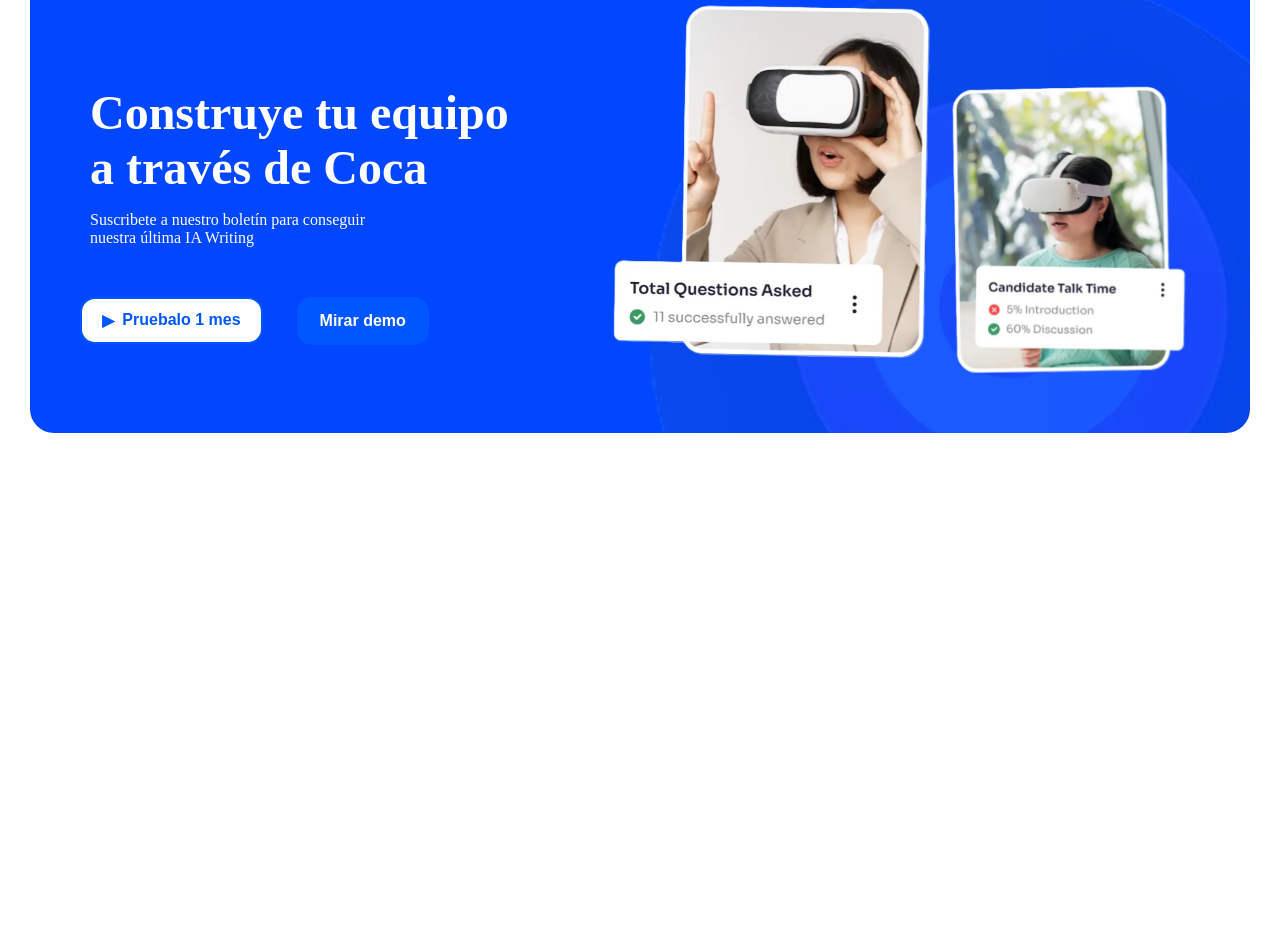
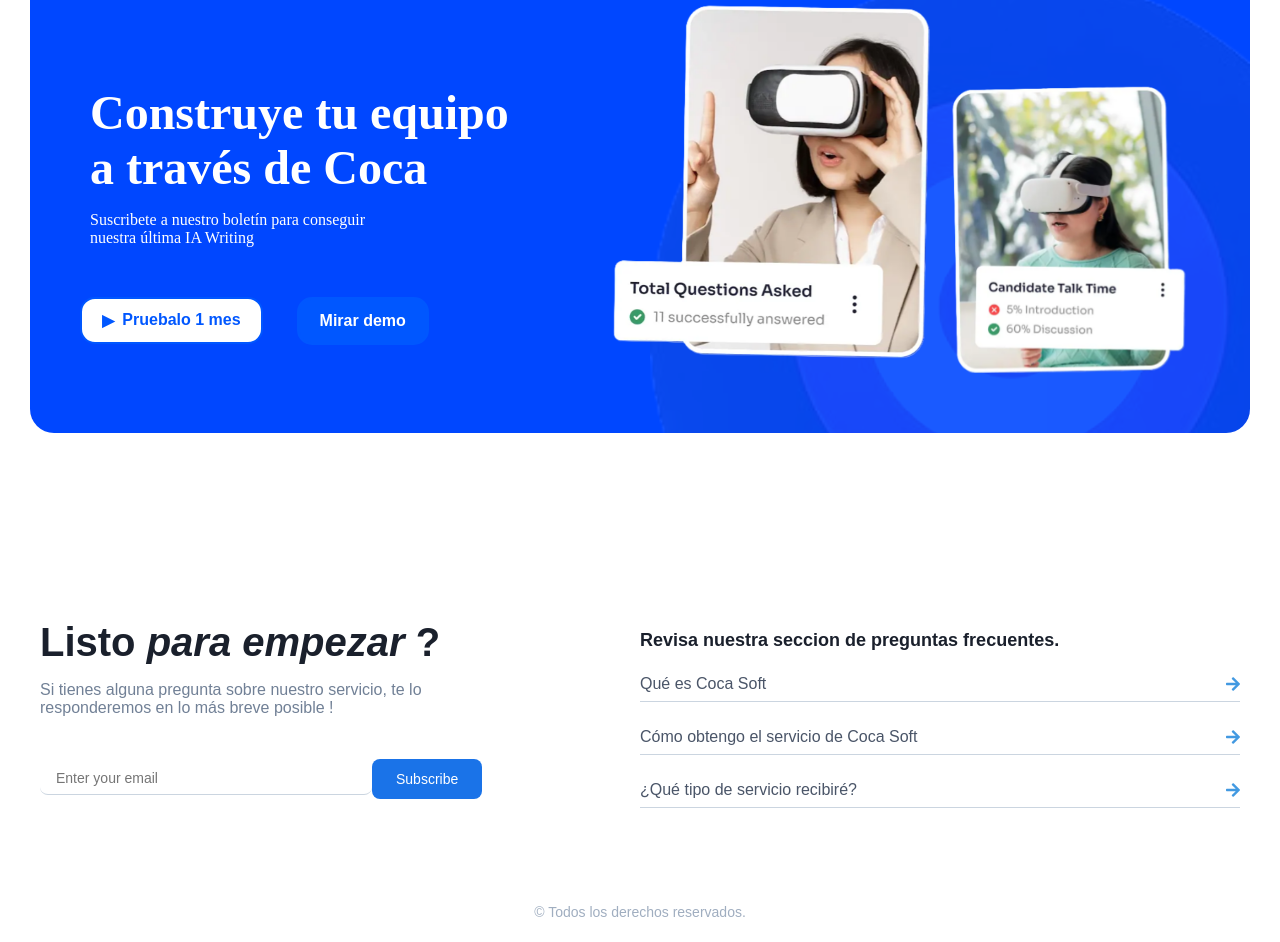
Before and after one commit to ANNDREW492/Practicas1, a plain HTML site: page index.html in a window 1280 px wide. Shown: the part 3792-4734 px from the top of the page. Before the commit the page ends 4325 px from the top, so only its background shows below. Drawn offline with Linux system fonts and the light colour scheme.

Commit message:
último bloque agregado

```diff
--- a/index.html
+++ b/index.html
@@ -4,7 +4,9 @@
     <meta charset="UTF-8">
     <meta name="viewport" content="width=device-width, initial-scale=1">
     <title>Inicio</title>
+    <link rel="stylesheet" href="https://cdnjs.cloudflare.com/ajax/libs/font-awesome/5.15.3/css/all.min.css">
     <link rel="stylesheet" href="styles\styles.css">
+
 </head>
 <body>
     <svg class="curva" xmlns="http://www.w3.org/2000/svg" viewBox="0 0 500 500" preserveAspectRatio="xMidYMid meet">
@@ -209,6 +211,51 @@
                 </div>
             </div>
         </div>
+
+        <div class="cuadrofinal">
+            <div class="containerfinal">
+                <div class="contentfinal">
+                    <div class="left-section">
+                        <h1>Listo <span class="italic">para empezar</span> ?</h1>
+                        <p>Si tienes alguna pregunta sobre nuestro servicio, te lo<br>
+                             responderemos en lo más breve posible !</p><br>
+                        <div class="input-group">
+                            <input type="email" placeholder="Enter your email" class="cuadroemail">
+                            <button>Subscribe</button>
+                        </div>
+                    </div>
+                    <div class="right-section">
+                        <h2>Revisa nuestra seccion de preguntas frecuentes. </h2>
+                        <ul>
+                            <li>
+                                <span>Qué es Coca Soft</span><br>
+                                <i class="fas fa-arrow-right"></i>
+                            </li><br>
+                            <li>
+                                <span>Cómo obtengo el servicio de Coca Soft</span><br>
+                                <i class="fas fa-arrow-right"></i>
+                            </li><br>
+                            <li>
+                                <span>¿Qué tipo de servicio recibiré?</span><br>
+                                <i class="fas fa-arrow-right"></i>
+                            </li><br>
+                        </ul>
+                    </div>
+                </div>
+            </div>
+            <footer>
+                <p>© Todos los derechos reservados.</p>
+            </footer>
+        </div>
+
+
+
+
+
+
+
+
+
     <!--javascript de main tittle, letras grandes del pie de pagina -->
     <script>
         document.addEventListener("DOMContentLoaded", function() {
@@ -262,6 +309,7 @@
     document.addEventListener("DOMContentLoaded", function() {
         const imagenesDerecha = document.querySelector('.imagenes-derecha');
         const images = imagenesDerecha.querySelectorAll('img');
+        const brazoRobot = document.querySelector('.brazo_robot1');
         const options = {
             root: null,
             rootMargin: '0px',
--- a/styles/styles.css
+++ b/styles/styles.css
@@ -664,6 +664,160 @@
 }
 
 
+/* contenedor final*/
+
+.cuadrofinal {
+    display: flex;
+    flex-direction: column;
+    align-items: center;
+    justify-content: center;
+    min-height: 150px;
+    background-color: #ffffff;
+    margin: 0;
+    font-family: Arial, sans-serif;
+}
+
+.containerfinal {
+    max-width: 1200px;
+    width: 100%;
+    padding: 2rem;
+}
+
+.contentfinal {
+    display: flex;
+    flex-direction: column;
+    justify-content: space-between;
+    align-items: center;
+}
+
+@media (min-width: 768px) {
+    .contentfinal {
+        flex-direction: row;
+    }
+}
+
+.left-section {
+    width: 100%;
+    margin-bottom: 2rem;
+}
+
+@media (min-width: 768px) {
+    .left-section {
+        width: 50%;
+        margin-bottom: 0;
+    }
+}
+
+.left-section h1 {
+    font-size: 2.5rem;
+    font-weight: bold;
+    color: #1a202c;
+    margin-bottom: 0.5rem;
+}
+
+.left-section h1 .italic {
+    font-style: italic;
+}
+
+.left-section p {
+    color: #718096;
+    margin-bottom: 1.5rem;
+}
+
+.input-group {
+    display: flex;
+    align-items: center;
+
+}
+.cuadroemail{
+    width: 300px;
+    padding: 12px 16px;
+    border: none;
+    border-bottom: 1px solid #ccc;
+    border-radius: 8px;
+    outline: none;
+    font-size: 14px;
+    color: #555;
+}
+.input-group input {
+    border-bottom: 1px solid #cbd5e0;
+    padding: 0.5rem 1rem;
+    width: 100%;
+    max-width: 300px;
+    outline: none;
+    transition: border-color 0.5s;
+}
+
+.input-group input:focus {
+    border-color: #4299e1;
+}
+
+.input-group button {
+    padding: 12px 24px;
+    background-color: #1a73e8;
+    color: white;
+    border: none;
+    border-radius: 8px;
+    cursor: pointer;
+    font-size: 14px;
+}
+
+.input-group button:hover {
+    background-color: #3182ce;
+}
+
+.right-section {
+    width: 100%;
+    margin-top: 50px;
+}
+
+@media (min-width: 768px) {
+    .right-section {
+        width: 50%;
+    }
+}
+
+.right-section h2 {
+    font-size: 1.125rem;
+    font-weight: 600;
+    color: #1a202c;
+    margin-bottom: 1rem;
+}
+
+.right-section ul {
+    list-style: none;
+    padding: 0;
+    margin: 0;
+}
+
+.right-section ul li {
+    display: flex;
+    justify-content: space-between;
+    align-items: center;
+    border-bottom: 1px solid #cbd5e0;
+    padding: 0.5rem 0;
+}
+
+.right-section ul li span {
+    color: #4a5568;
+}
+
+.right-section ul li i {
+    color: #4299e1;
+}
+
+footer {
+    margin-top: 2rem;
+    text-align: center;
+}
+
+footer p {
+    color: #a0aec0;
+    font-size: 0.875rem;
+}
+
+
+
 /* javascript */
 @keyframes slideIn {
     0% {
```
